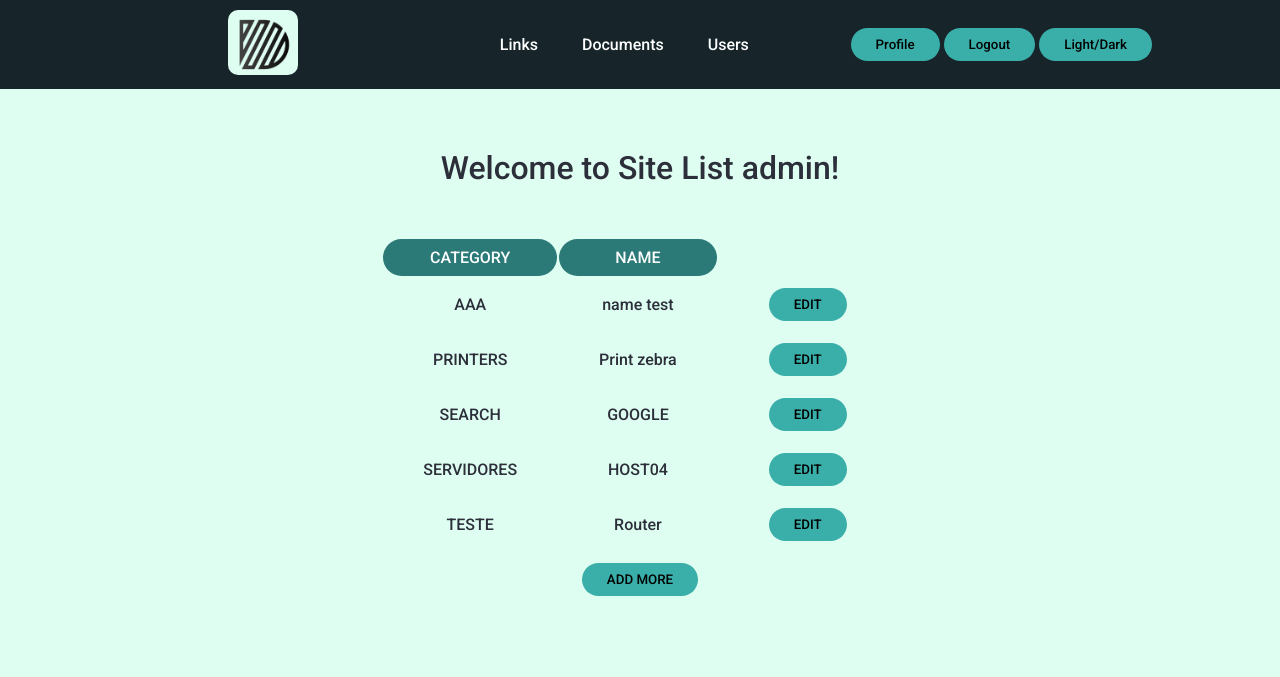
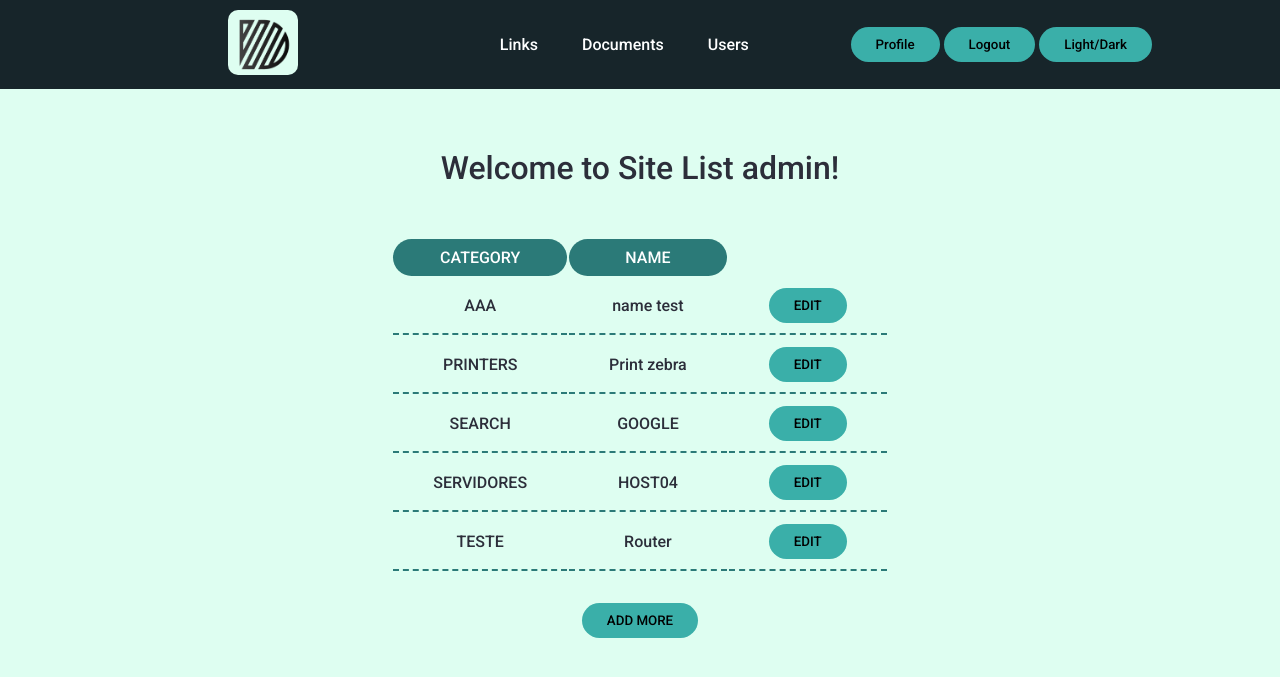
Before and after one commit to tiagorfilipe22/myFirstWebApp, a Flask app: page /links in a window 1280 px wide. Shown: the top 677 px of the page. Run offline with Flask 3, Linux system fonts and the light colour scheme; a user stored in the database is signed in; some libraries are stand-ins or nearby versions.

Commit message:
css check, change acess to tabs done

```diff
--- a/static/script.js
+++ b/static/script.js
@@ -23,7 +23,12 @@ function toggleMode() {
   }
 
   // Apply the theme based on stored preference when the page loads (redundant due to early script)
-  window.onload = function() {
-    const savedTheme = localStorage.getItem('theme') || 'light';
-    document.documentElement.classList.add(savedTheme);
-  };
+  //window.onload = function() {
+  //  const savedTheme = localStorage.getItem('theme') || 'light';
+  //  document.documentElement.classList.add(savedTheme);
+  //};
+
+  (function() {
+    const savedTheme = localStorage.getItem('theme') || 'light'; // Default to 'light'
+    document.documentElement.classList.add(savedTheme); // Apply the theme early
+  })();
--- a/static/styles.css
+++ b/static/styles.css
@@ -83,11 +83,25 @@ a:hover {
 
 
 button {
-    padding: 9px 25px;
+    padding: 10px 25px;
     border: none;
     border-radius: 50px;
     cursor: pointer;
     transition: all 0.5s ease 0s;
+}
+
+.enter {
+  margin-top: 30px;
+  margin-bottom: 10px;
+}
+
+td {
+  padding: 10px;
+  border-bottom: 2px dashed #2b7a78; /* Adds a 2px black line at the bottom of each <td> */
+}
+
+.noEdit td {
+  padding: 20px 25px;
 }
 
 button:hover {
@@ -104,7 +118,7 @@ button:hover {
 }
 
 h1 {
-  padding: 50px 0;
+  margin: 50px 0;
 }
 
 h2 {
@@ -112,9 +126,6 @@ h2 {
 }
 
 
-.body button {
-  margin: 10px 10px;
-}
 
 table {
   margin: 0 auto;
@@ -173,6 +184,7 @@ th {
   cursor: pointer;
 }
 
+
 .flash-text {
   font-size: 30px;
   font-weight: bold;
--- a/templates/add.html
+++ b/templates/add.html
@@ -34,7 +34,7 @@
         <input autocomple="off" name="link" placeholder="Link or IP" type="text">
       </div>
       <div>
-        <button type="submit">ADD</button>
+        <button type="submit" class="enter">ADD</button>
       </div>
     </form>
 
--- a/templates/change.html
+++ b/templates/change.html
@@ -35,7 +35,7 @@
       </div>
       <div>
 
-        <button type="submit">Change</button>
+        <button type="submit" class="enter">Change</button>
       </div>
     </form>
 
--- a/templates/edit.html
+++ b/templates/edit.html
@@ -39,12 +39,12 @@
       </div>
       <div >
         <input name="id" type="hidden" value="{{ links[0]["id"] }}">
-        <button type="submit" >Change</button>
+        <button type="submit" class="enter">Change</button>
       </div>
     </form>
     <form action="/delete" method="post">
       <input name="id" type="hidden" value="{{ links[0]["id"] }}">
-      <button type="submit" >Delete</button>
+      <button type="submit" class="enter">Delete</button>
     </form>
 
 {% endblock %}
--- a/templates/index.html
+++ b/templates/index.html
@@ -19,7 +19,7 @@
         <input autocomple="off" name="password" placeholder="Password" type="password">
       </div>
       <div>
-        <button type="submit">Login</button>
+        <button type="submit" class="enter">Login</button>
       </div>
     </form>
 
--- a/templates/layout.html
+++ b/templates/layout.html
@@ -15,12 +15,6 @@
 
 
         <title>TR22: {% block title %}{% endblock %}</title>
-        <script>
-          (function() {
-            const savedTheme = localStorage.getItem('theme') || 'light'; // Default to 'light'
-            document.documentElement.classList.add(savedTheme); // Apply the theme early
-          })();
-        </script>
     </head>
     <body>
       <header>
@@ -33,17 +27,12 @@
         <nav>
           <ul class="nav_links">
             <li><a href="/links">Links</a></li>
+            <li><a href="/documents">Documents</a></li>
 
-            {% if session.get("permission") > 2 %}
-            <li><a href="/history">History</a></li>
+            {% if session.get("permission") < 3 %}
+            <li><a href="/users">Users</a></li>
             {% else %}
-            <li><a href="/documents">Documents</a></li>
-            {% endif %}
 
-            {% if session.get("permission") > 1 %}
-            <li><a href="#">Users</a></li>
-            {% else %}
-            <li><a href="/users">Users</a></li>
             {% endif %}
           </ul>
         </nav>
--- a/templates/links.html
+++ b/templates/links.html
@@ -23,22 +23,38 @@
         <tbody>
 
             {% for link in links %}
+            {% if session.get("permission") < 3 %}
             <tr>
                 <td> {{ link["category"] }}</td>
                 <td>
                     <a href="https:\\{{ link["link"] }}">{{ link["name"] }}</a>
                 </td>
+
                 <td>
-                  <form action="/edit" method="post">
-                    <input name="id" type="hidden" value="{{ link["id"] }}">
-                    <button type="submit">EDIT</button>
-                  </form>
+                    <form action="/edit" method="post">
+                        <input name="id" type="hidden" value="{{ link["id"] }}">
+                        <button type="submit">EDIT</button>
+                    </form>
                 </td>
+
             </tr>
+            {% else %}
+            <tr class="noEdit">
+                <td> {{ link["category"] }}</td>
+                <td>
+                    <a href="https:\\{{ link["link"] }}">{{ link["name"] }}</a>
+                </td>
+
+            </tr>
+            {% endif %}
             {% endfor %}
 
         </tbody>
     </table>
-    <a href="/add"><button>ADD MORE</button></a>
+    {% if session.get("permission") < 3 %}
+    <form action="/add">
+    <button type="submit" class="enter">ADD MORE</button>
+    </form>
+    {% else %}{% endif %}
 
 {% endblock %}
--- a/templates/register.html
+++ b/templates/register.html
@@ -24,7 +24,7 @@
         <input autocomple="off" name="pConfirmation" placeholder="Confirmation" type="password">
       </div>
       <div >
-        <button type="submit" >Register</button>
+        <button type="submit" class="enter">Register</button>
       </div>
     </form>
 
```
Also changed, not shown: templates/edituser.html (+4 -4 lines), data.db, 2 other files.
